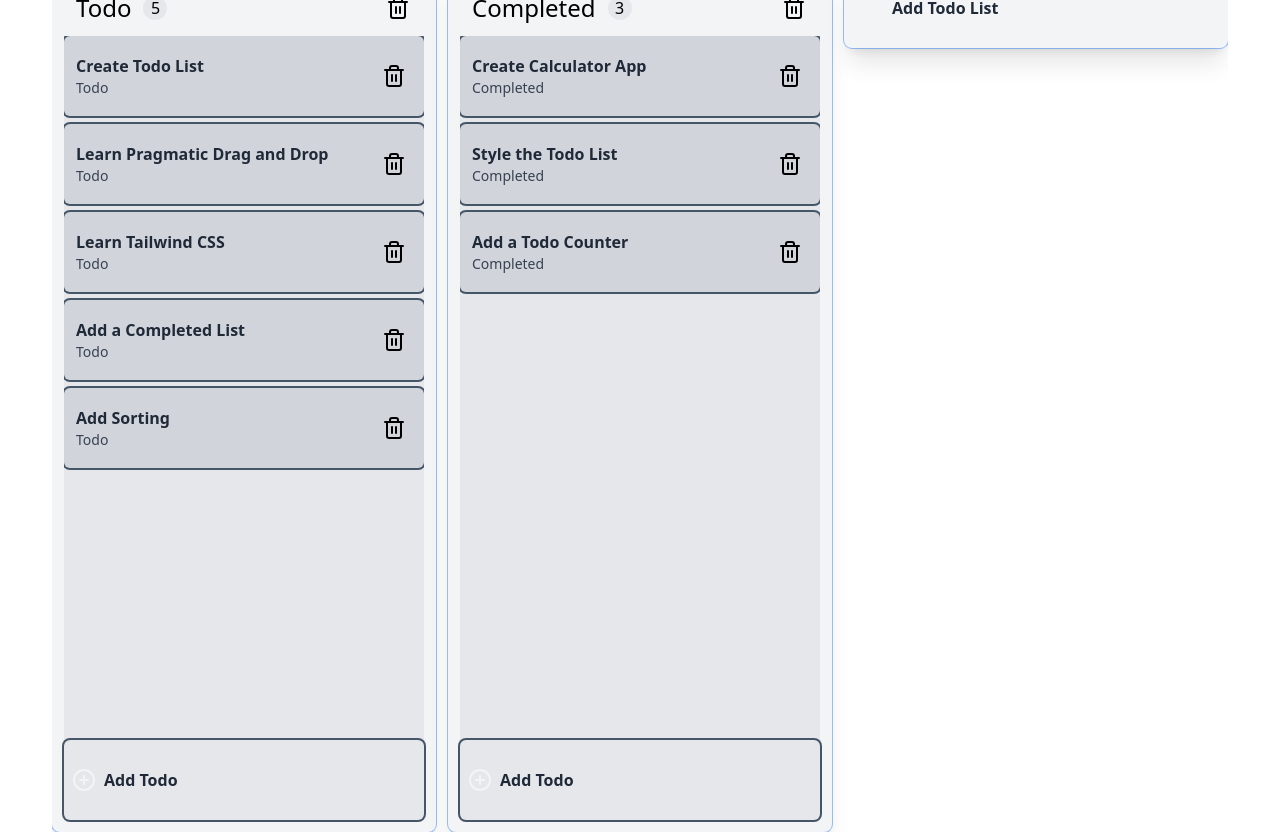
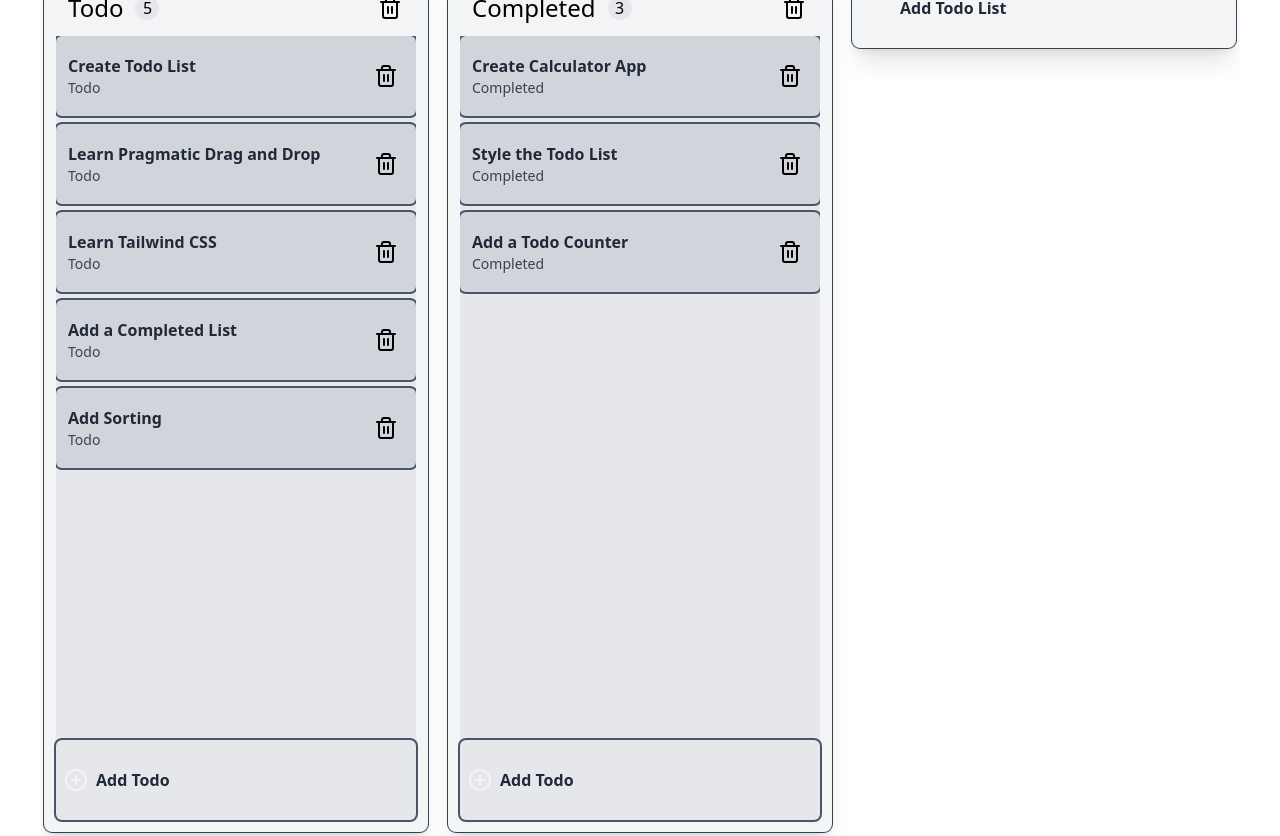
Before and after one commit to AngusWebbHammond/todo-list, a React (Vite) app: page / in a window 1280 px wide. Built offline with nearby package versions, Linux system fonts and the light colour scheme.

Commit message:
minor styling changes

```diff
--- a/src/App.tsx
+++ b/src/App.tsx
@@ -97,7 +97,7 @@ function App() {
     <div className='flex flex-row gap-2 justify-center items-center h-screen bg-white dark:bg-slate-900'>
       <div className='flex flex-row gap-3 overflow-auto'>
         {todoLists.map((todoTitle: string) =>
-          <div className={`bg-gray-100 dark:bg-slate-700 rounded-lg min-w-96 max-w-96 ring-1 ring-offset-slate-900/5 shadow-xl p-3 h-[54rem] flex flex-col justify-between`} key={todoTitle}>
+          <div className={`bg-gray-100 dark:bg-slate-700 rounded-lg min-w-96 max-w-96 ring-1 ring-offset-slate-900/5 shadow-xl p-3 h-[54rem] flex flex-col justify-between ring-slate-700 m-1`} key={todoTitle}>
             {/* Todo List Header */}
             <div>
               <div className='flex justify-between items-center px-3 py-3'>
@@ -127,8 +127,8 @@ function App() {
             </div>
           </div>
         )}
-        <div className='h-[54rem]'>
-          <div className={`bg-gray-100 dark:bg-slate-700 rounded-lg min-w-96 max-w-96 ring-1 ring-offset-slate-900/5 shadow-xl p-3 h-[5rem] flex flex-row gap-3 items-center hover:ring-blue-600`} onClick={addNewTodoList} key="NewTodoList">
+        <div className='h-[54rem] m-1'>
+          <div className={`bg-gray-100 dark:bg-slate-700 rounded-lg min-w-96 max-w-96 ring-1 ring-offset-slate-900/5 shadow-xl p-3 h-[5rem] flex flex-row gap-3 items-center hover:ring-blue-600 ring-slate-700 hover:bg-slate-600`} onClick={addNewTodoList} key="NewTodoList">
             <PlusCircle className='stroke-gray-100'/>
             <h3 className={h3TextStyling}>Add Todo List</h3>
           </div>
```
